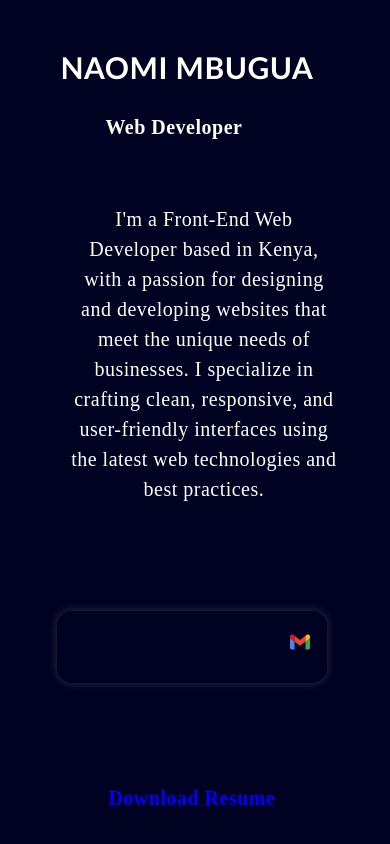
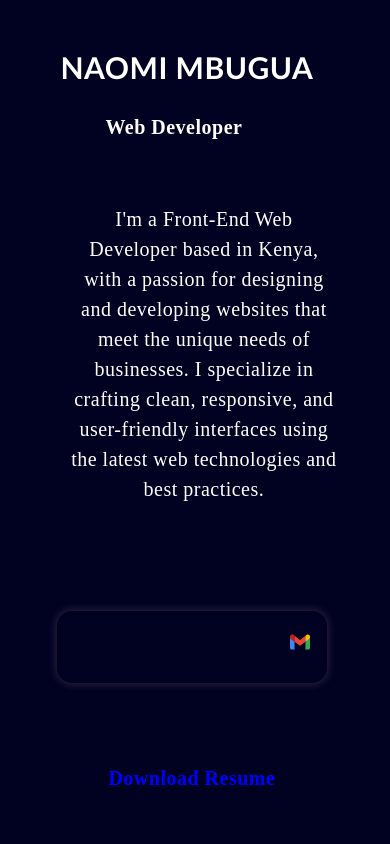
Before and after one commit to Naominm/Portfolio, a React (Create React App) app: page / in a window 390 px wide. Shown: the part 463-1307 px from the top of the page. Built offline with nearby package versions, Linux system fonts and the light colour scheme; some icons are missing.

Commit message:
refined the resume button

```diff
--- a/src/pages/home/home.css
+++ b/src/pages/home/home.css
@@ -384,7 +384,7 @@ width:90%;
 margin-left: 5%;
   }
   .downloadResumeLink{
-    margin-top: 100px;
+    margin-top: 80px;
   }
 }
 .homeTwitterIcon:hover{
```
